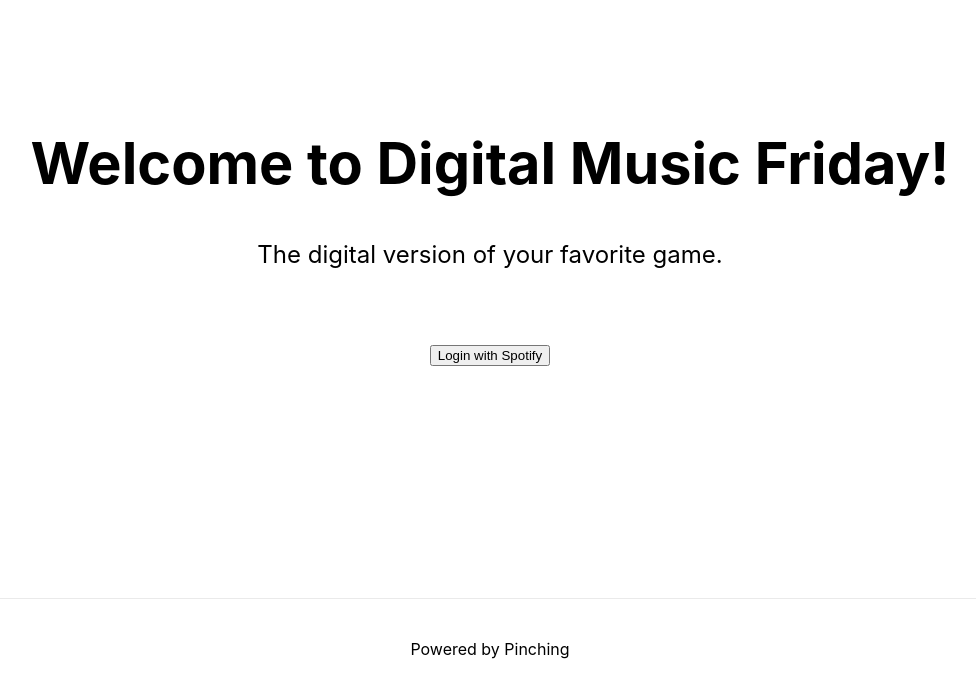
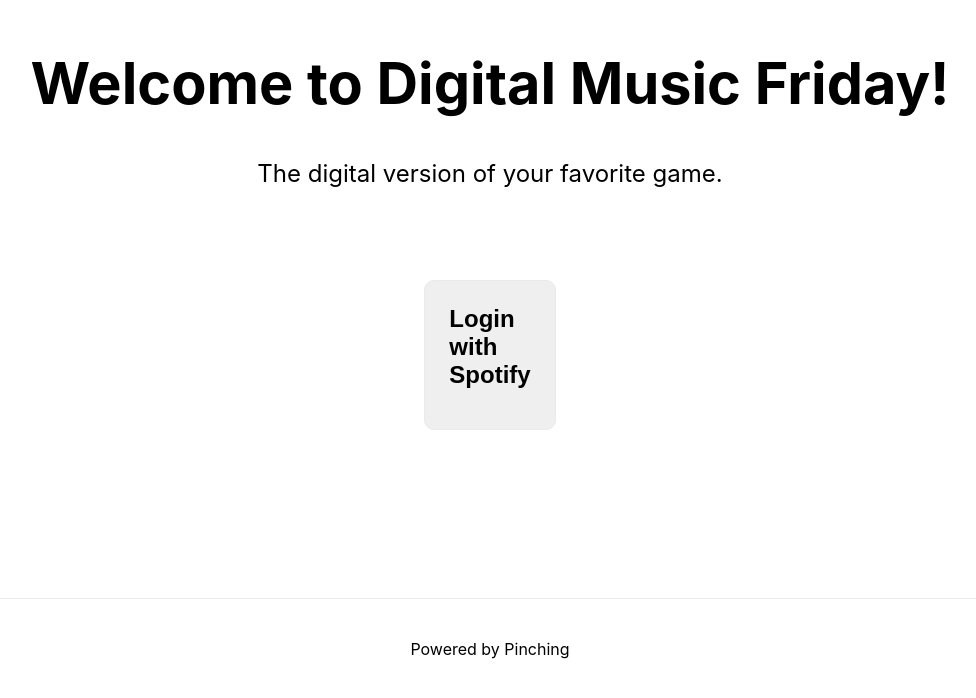
Before and after one commit to samsour/digital-music-friday, a Next.js app: page / in a window 1280 px wide. Shown: the part 102-800 px from the top of the page, without its empty margins (150-1126 px from the left). Built offline with nearby package versions, Linux system fonts and the light colour scheme.

Commit message:
feat(Home): style login w/ spotify button

```diff
--- a/pages/index.js
+++ b/pages/index.js
@@ -21,7 +21,9 @@
         </p>
 
         <div className={styles.grid}>
-          <button onClick={handleLogin}>Login with Spotify</button>
+          <button onClick={handleLogin} className={styles.card}>
+            <h3>Login with Spotify</h3>
+          </button>
         </div>
       </main>
 
```
